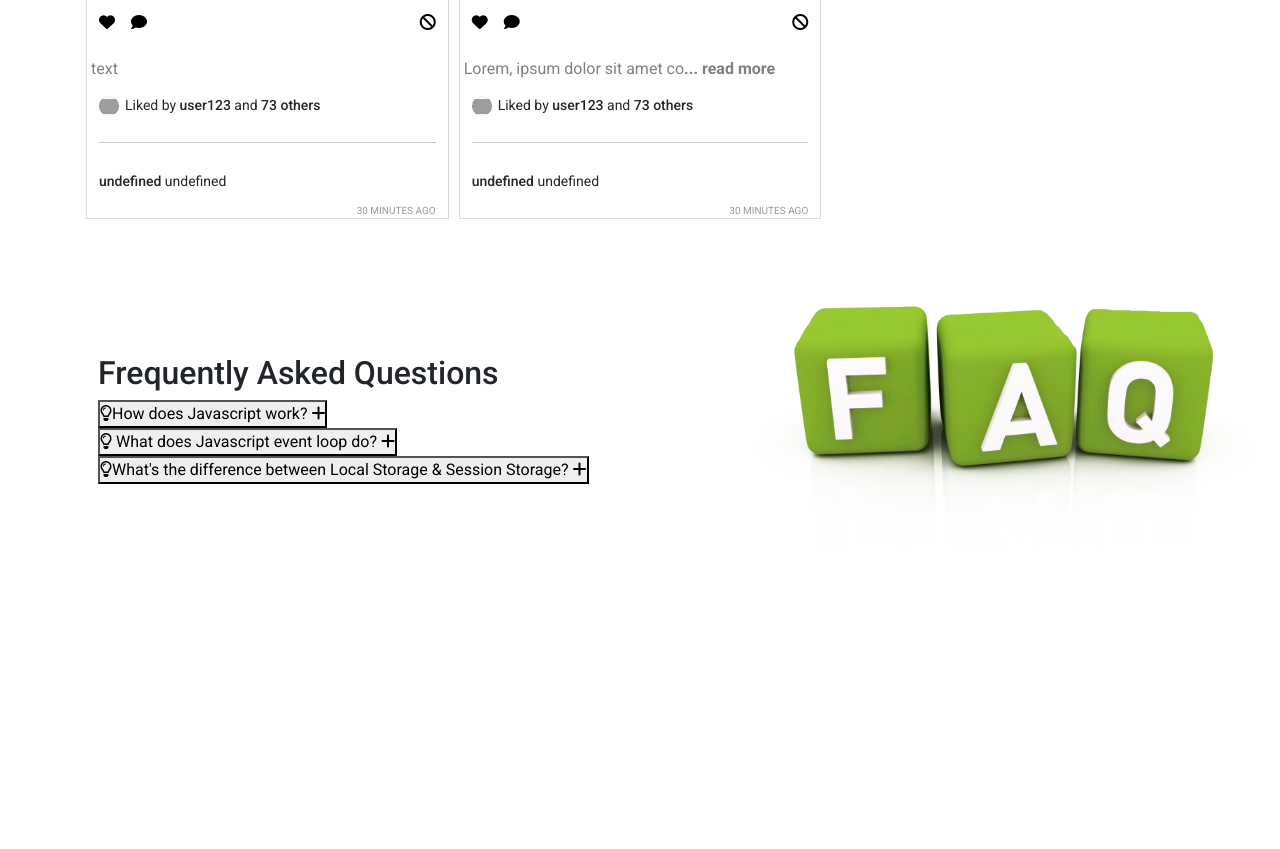
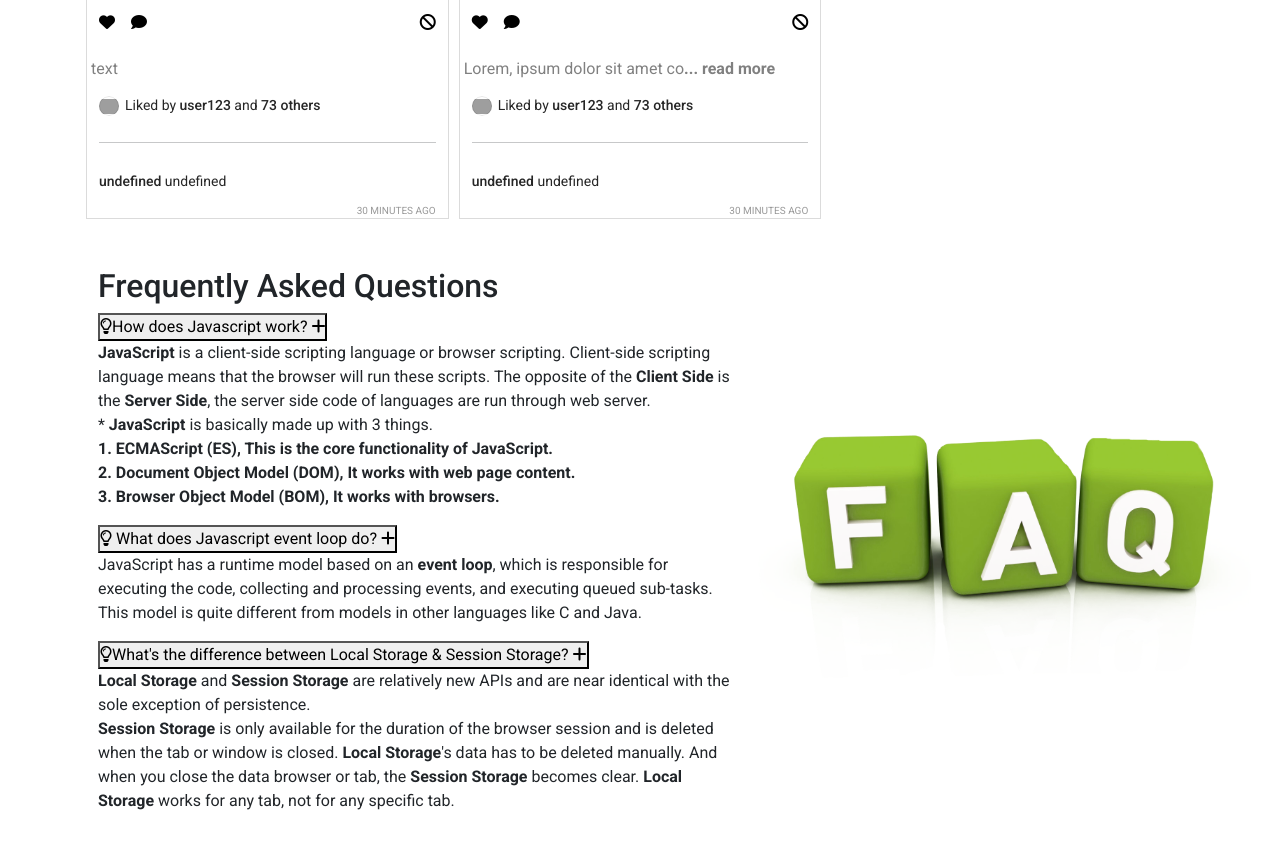
Before and after one commit to Shaha-Alam/07_Explore-Brower-Debug_Insta-Shohor_Shaha-Alam, a plain HTML site: page index.html in a window 1280 px wide. Shown: the part 1265-2114 px from the top of the page. Before the commit the page ends 1900 px from the top, so only its background shows below. Drawn offline with nearby package versions, Linux system fonts and the light colour scheme; grey boxes are pictures that could not be loaded.

Commit message:
four commit

```diff
--- a/index.html
+++ b/index.html
@@ -1,11 +1,13 @@
 <!DOCTYPE html>
 <html lang="en">
+
 <head>
     <meta charset="UTF-8" />
     <meta http-equiv="X-UA-Compatible" content="IE=edge" />
     <meta name="viewport" content="width=device-width, initial-scale=1.0" />
 
-        <title>Insta-Sohor</title>
+    <title>Insta-Shohor</title>
+
     <!-- favicon link -->
     <link rel="shortcut icon" href="./images/insta.jpg" type="image/x-icon">
 
@@ -13,12 +15,8 @@
     <link rel="stylesheet" href="./css/style.css" />
 
     <!-- Latest compiled and minified CSS -->
-        <link
-            href="https://cdn.jsdelivr.net/npm/bootstrap@5.1.3/dist/css/bootstrap.min.css"
-            rel="stylesheet"
-            integrity="sha384-1BmE4kWBq78iYhFldvKuhfTAU6auU8tT94WrHftjDbrCEXSU1oBoqyl2QvZ6jIW3"
-            crossorigin="anonymous"
-        />
+    <link href="https://cdn.jsdelivr.net/npm/bootstrap@5.1.3/dist/css/bootstrap.min.css" rel="stylesheet"
+        integrity="sha384-1BmE4kWBq78iYhFldvKuhfTAU6auU8tT94WrHftjDbrCEXSU1oBoqyl2QvZ6jIW3" crossorigin="anonymous" />
 
     <!-- font awesome link -->
     <link rel="stylesheet" href="https://cdnjs.cloudflare.com/ajax/libs/font-awesome/6.0.0/css/all.min.css"
@@ -31,19 +29,14 @@
     <header>
         <!-- nav Section Start -->
         <nav class="navbar navbar-expand-lg navbar-light bg-light px-5">
-                <a class="navbar-brand" href="#">Insta-Sohor</a>
+            <a class="navbar-brand" href="#">Insta-Shohor</a>
             <button class="navbar-toggler border-0" type="button" data-bs-toggle="collapse"
-                  data-bs-target="#navbarSupportedContent" aria-controls="
-                  navbarSupportedContent" aria-expanded="false"
-                  aria-label="Toggle navigation"
-                >
+                data-bs-target="#navbarSupportedContent" aria-controls="navbarSupportedContent" aria-expanded="false"
+                aria-label="Toggle navigation">
                 <span class="navbar-toggler-icon"></span>
             </button>
 
-                <div
-                    class="collapse navbar-collapse justify-content-end"
-                    id="navbarSupportedContent"
-                >
+            <div class="collapse navbar-collapse justify-content-end" id="navbarSupportedContent">
                 <ul class="navbar-nav mr-auto">
                     <li class="nav-link active" role="button" onclick="switchTab( 'posts' )">
                         <i class="fa-solid fa-house"></i>
@@ -64,7 +57,7 @@
     </header>
     <!-- header Section End -->
 
-        <!-- main Section End -->
+    <!-- main Section Start -->
     <main class="main container mx-auto p-3">
 
         <div id="posts">
@@ -92,7 +85,11 @@
                             <span class="accordion__icon"><i class="fa fa-plus"></i></span>
                         </button>
 
-
+                        <div class="accordion__content">
+                            <p><strong>JavaScript</strong> is a client-side scripting language or browser scripting. Client-side scripting language means that the browser will run these scripts. The opposite of the <strong>Client Side</strong> is the <strong>Server Side</strong>, the server side code of languages are run through web server.<br>* <strong>JavaScript</strong> is basically made up with 3 things.<br><strong>
+                                1. ECMAScript (ES), This is the core functionality of JavaScript.<br>2. Document Object Model (DOM), It works with web page content.<br>3. Browser Object Model (BOM), It works with browsers.
+                            </strong></p>
+                        </div>
                     </div>
 
                     <div class="accordion__item">
@@ -104,7 +101,13 @@
                             <span class="accordion__icon"><i class="fa fa-plus"></i></span>
                         </button>
 
-
+                        <div class="accordion__content">
+                            <p>JavaScript has a runtime model based on an <strong>event loop</strong>, which is responsible
+                                for
+                                executing the code, collecting and processing events, and executing queued sub-tasks. This
+                                model
+                                is quite different from models in other languages like C and Java.</p>
+                        </div>
                     </div>
 
                     <div class="accordion__item">
@@ -116,7 +119,12 @@
                             <span class="accordion__icon"><i class="fa fa-plus"></i></span>
                         </button>
 
-
+                        <div class="accordion__content">
+                            <p><strong>Local Storage</strong> and <strong>Session Storage</strong> are relatively new APIs and are near identical with the sole
+                                exception of persistence.<br> <strong>Session Storage</strong> is only available for the
+                                duration of the browser session and is deleted when the tab or window is closed. <strong>Local Storage</strong>'s data has to be deleted manually. And when you close the data browser or tab, the <strong>Session Storage</strong> becomes clear. <strong>Local Storage</strong> works for any tab, not for any specific tab.
+                            </p>
+                        </div>
                     </div>
 
                 </div>
@@ -128,6 +136,7 @@
             </section>
         </div>
         <!-- Frequently Asked Questions Section End -->
+
     </main>
     <!-- main Section End -->
 
@@ -139,4 +148,5 @@
     <!-- Latest compiled and minified JS -->
     <script src="https://cdn.jsdelivr.net/npm/bootstrap@5.1.3/dist/js/bootstrap.bundle.min.js" integrity="sha384-ka7Sk0Gln4gmtz2MlQnikT1wXgYsOg+OMhuP+IlRH9sENBO0LRn5q+8nbTov4+1p" crossorigin="anonymous"></script>
 </body>
+
 </html>
```
Lines whose indentation alone changed are shown as unchanged.
